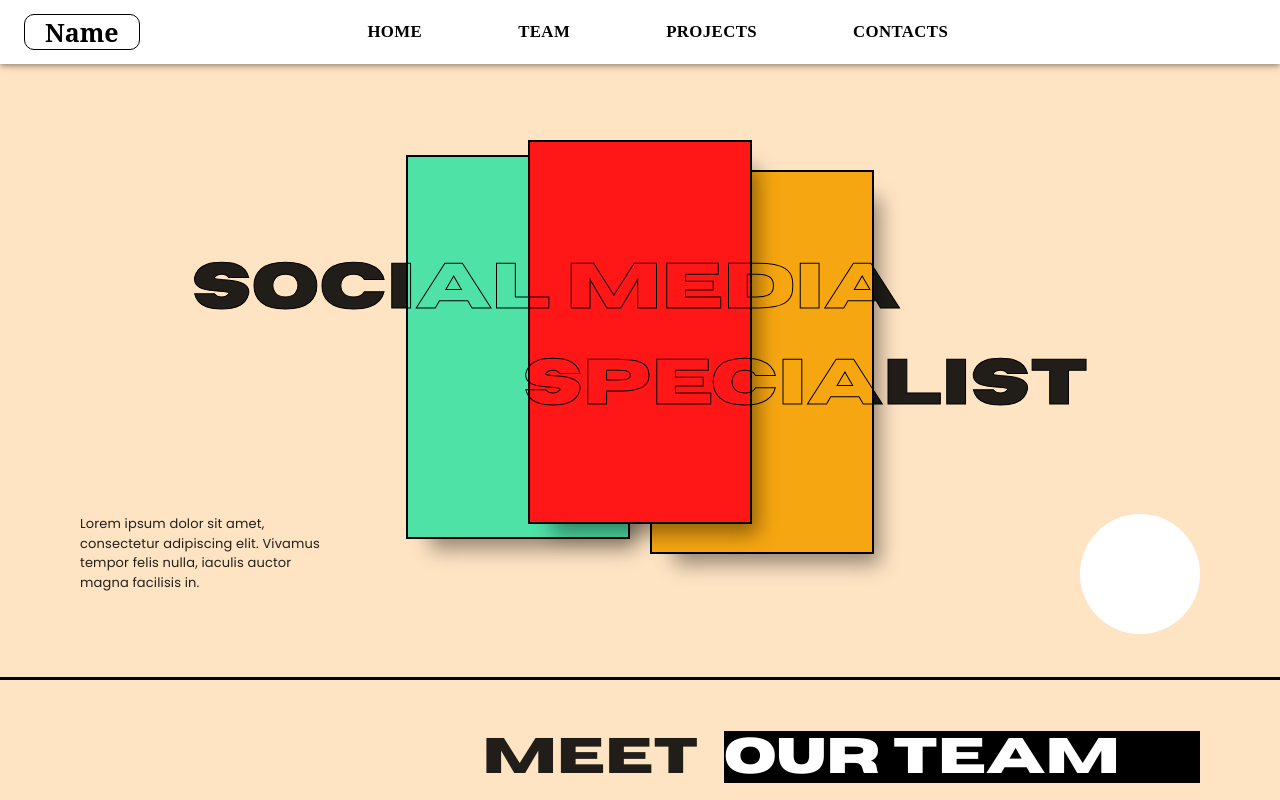
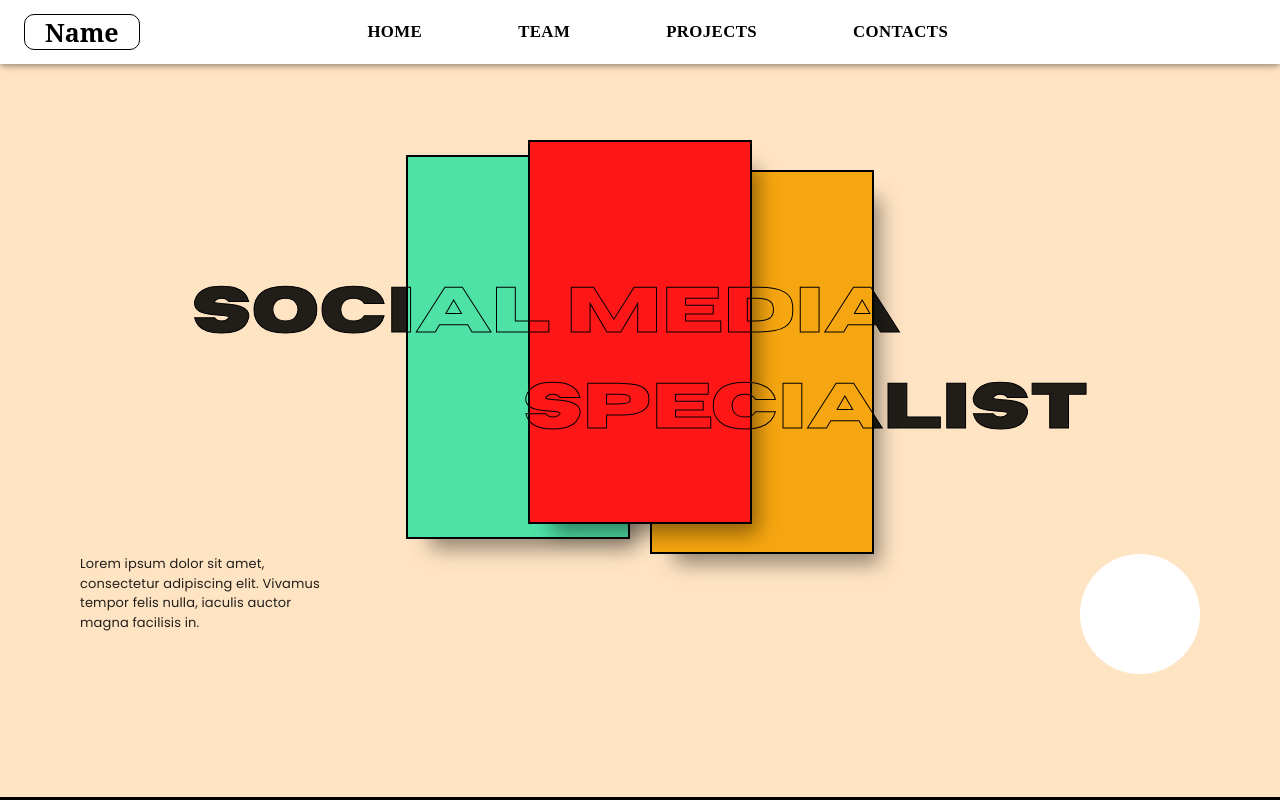
Before and after one commit to SalvianAF/template2-porto, a Next.js app: page / in a window 1280 px wide. Shown: the top 800 px of the page. Built offline with nearby package versions, Linux system fonts and the light colour scheme; a web font is replaced by a local one.

Commit message:
fix height

```diff
--- a/styles/Home.module.css
+++ b/styles/Home.module.css
@@ -1,6 +1,6 @@
 .section{
   background-color: bisque;
-  min-height: 680px;
+  min-height: 800px;
   height: fit-content;
   padding: 10px 80px 10px 80px;
   width: auto;
@@ -17,7 +17,7 @@
   text-align-last:end ;
   padding: 0 15% 0 15%;
   position: absolute;
-  top: 30%;
+  top: 33%;
   z-index: 0;
   margin-top: 0;
   /* mix-blend-mode:difference;
@@ -31,7 +31,7 @@
   text-align-last:end ;
   padding: 0 15% 0 15%;
   position: absolute;
-  top: 30%;
+  top: 33%;
   z-index: 99;
   margin-top: 0;
   color: rgba(255, 255, 255, 0);
@@ -95,7 +95,7 @@
   width: 100%;
   display: flex;
   justify-content: space-between;
-  margin-top: -40px;
+  /* margin-top: -5%; */
   margin-bottom: 20px
 }
 .home-footer p{
```
